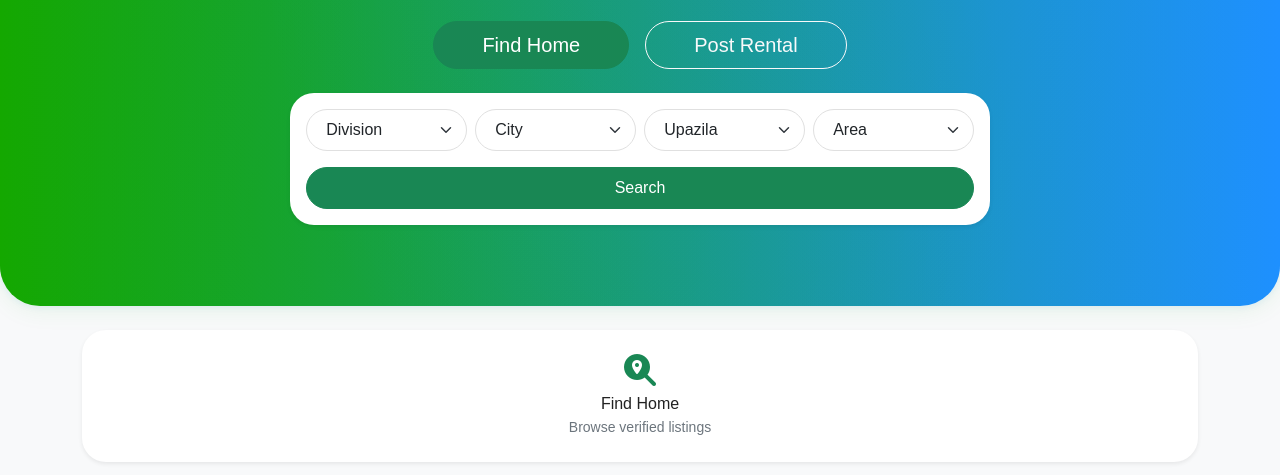
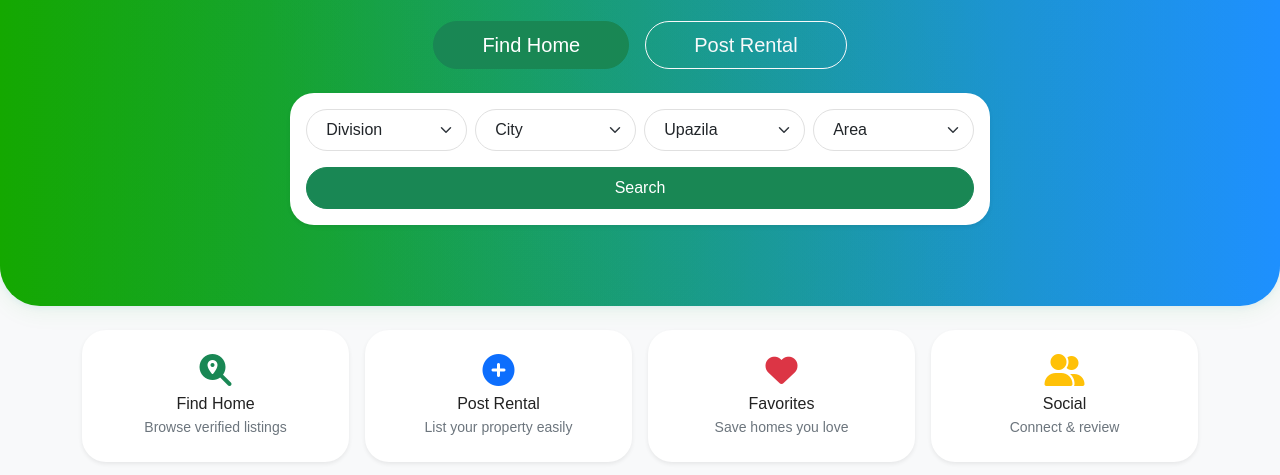
Before and after one commit to shiem-official/Ghorkhujo, a plain HTML site: page index.html in a window 1280 px wide. Shown: the part 237-712 px from the top of the page. Drawn offline with nearby package versions, Linux system fonts and the light colour scheme.

Commit message:
error solved

```diff
--- a/index.html
+++ b/index.html
@@ -111,6 +111,7 @@
   <!-- Quick Actions / Categories -->
   <section class="container py-4">
     <div class="row g-3 justify-content-center">
+      <div class="col-6 col-md-3">
         <a href="listings.html" style="text-decoration: none; color: inherit;">
           <div class="quick-action-card text-center p-4 rounded-4 shadow-sm h-100">
             <i class="fa fa-search-location fa-2x text-success mb-2"></i>
@@ -118,6 +119,7 @@
             <p class="small text-muted mb-0">Browse verified listings</p>
           </div>
         </a>
+      </div>
       <div class="col-6 col-md-3">
         <a href="post-rental.html" style="text-decoration: none; color: inherit;">
         <div class="quick-action-card text-center p-4 rounded-4 shadow-sm h-100">
@@ -125,6 +127,7 @@
           <h6 class="fw-semibold mb-1">Post Rental</h6>
           <p class="small text-muted mb-0">List your property easily</p>
         </div>
+        </a>
       </div>
       <div class="col-6 col-md-3">
         <a href="favorites.html" style="text-decoration: none; color: inherit;">
@@ -133,6 +136,7 @@
           <h6 class="fw-semibold mb-1">Favorites</h6>
           <p class="small text-muted mb-0">Save homes you love</p>
         </div>
+        </a>
       </div>
       <div class="col-6 col-md-3">
         <a href="social.html" style="text-decoration: none; color: inherit;">
@@ -141,6 +145,7 @@
           <h6 class="fw-semibold mb-1">Social</h6>
           <p class="small text-muted mb-0">Connect & review</p>
         </div>
+        </a>
       </div>
     </div>
   </section>
```
Lines whose indentation alone changed are shown as unchanged.
